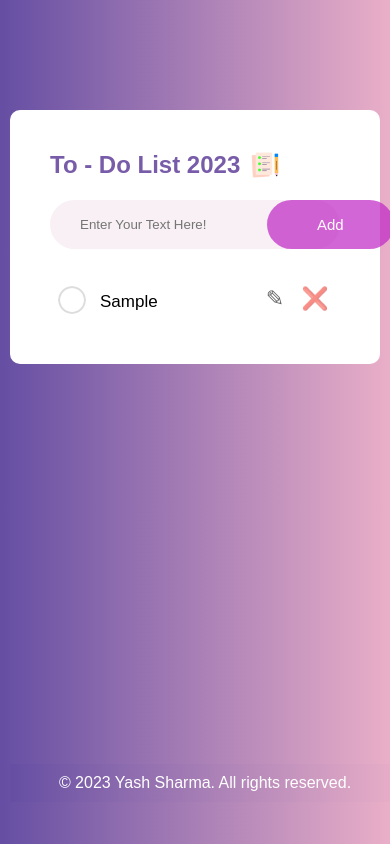
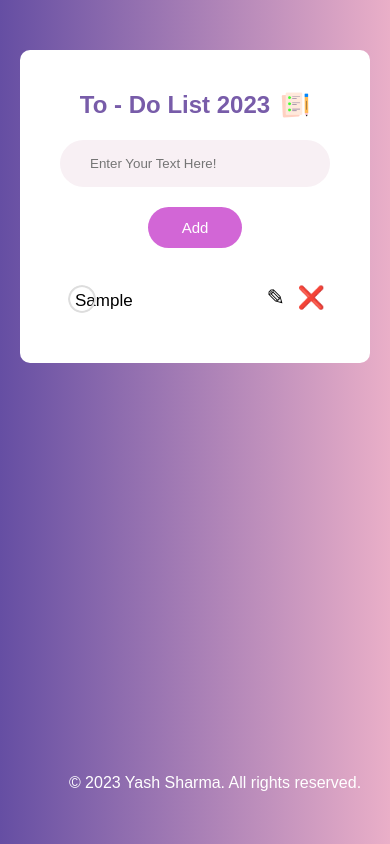
Before and after one commit to CodeWithYashp/Todo-List, a plain HTML site: page index.html in a window 390 px wide. Both pictures are taken after typing "Sample" into the empty fields and a click on the button "Add". Drawn offline with Linux system fonts and the light colour scheme.

Commit message:
updated styles

```diff
--- a/style.css
+++ b/style.css
@@ -8,14 +8,17 @@
 body {
     display: flex;
     flex-direction: column;
-    min-height: 100vh;
+    height: 100vh;
     margin: 0;
 }
 
+html {
+    height: 100%;
+}
+
 .container {
-
     width: 100%;
-    min-height: 100vh;
+    height: 100%;
     background: linear-gradient(to right, #654ea3, #eaafc8);
     padding: 10px;
     flex: 1;
@@ -26,12 +29,10 @@ body {
 .todoApp {
     width: 100%;
     max-width: 540px;
-    margin: 100%;
+    margin: 100px auto 20px;
     background: #fff;
-    margin: 100px auto 20px;
     padding: 40px;
     border-radius: 10px;
-
 }
 
 .todoApp h2 {
@@ -50,19 +51,20 @@ body {
     display: flex;
     align-items: center;
     justify-content: space-between;
-    background: #f8f0f4;
     border-radius: 30px;
     padding-left: 20px;
     margin-bottom: 25px;
+    position: relative;
 }
 
 input {
-    flex: 1;
     border: none;
     outline: none;
-    background: transparent;
-    padding: 10px;
+    background: #f8f0f4;
     font-weight: 14px;
+    border-radius: 30px;
+    padding: 16px 50px;
+    width: 100%;
 }
 
 button {
@@ -76,21 +78,21 @@ button {
     color: white;
     opacity: 0.7;
     transition: 0.3s;
+    position: absolute;
+    right: 0;
 }
 
 button:hover {
     opacity: 1;
 }
 
-
 ul li {
-
+    position: relative;
     list-style: none;
     font-size: 17px;
     padding: 18px 8px 12px 50px;
     user-select: none;
     cursor: pointer;
-    position: relative;
 }
 
 ul li::before {
@@ -117,36 +119,6 @@ ul li.checked::before {
 
 ul li span {
     position: absolute;
-    right: 0;
-    top: 5px;
-    width: 40px;
-    height: 40px;
-    font-size: 22px;
-    line-height: 40px;
-    text-align: center;
-    /* color: #555; */
-    border-radius: 50%;
-    opacity: 0.6;
-    transition: 0.3s;
-}
-
-ul li span:hover {
-    background-color: #dec1de;
-    opacity: 1;
-}
-
-
-ul li {
-    position: relative;
-    list-style: none;
-    font-size: 17px;
-    padding: 18px 8px 12px 50px;
-    user-select: none;
-    cursor: pointer;
-}
-
-ul li span {
-    position: absolute;
     top: 5px;
     font-size: 22px;
     line-height: 40px;
@@ -164,7 +136,6 @@ ul li span.delete {
 footer {
     text-align: center;
     padding: 10px;
-    background: linear-gradient(to right, #654ea3, #eaafc8);
     color: #fff;
     position: absolute;
     bottom: 5%;
@@ -177,3 +148,61 @@ footer {
     overflow-y: auto;
     max-height: 250px;
 }
+
+@media only screen and (min-width: 300px) and (max-width: 767px) {
+
+    button {
+        position: initial;
+        width: 35%;
+        margin: auto;
+        margin-top: 10px;
+        display: block;
+        padding: 12px 10px;
+    }
+
+    .container {
+        padding: 0px 20px;
+        height: 100%;
+    }
+
+    .todoApp {
+        margin: 50px auto 20px;
+    }
+
+    .todoApp h2 {
+        justify-content: center;
+        margin-bottom: 20px;
+        /* Reduced margin for better mobile display */
+    }
+
+    .row {
+        padding-left: 0px;
+        flex-direction: column;
+        /* Stack input and button vertically on small screens */
+        align-items: center;
+    }
+
+    input {
+        padding: 16px 30px;
+        margin-bottom: 10px;
+        /* Added margin to separate input and button */
+    }
+
+    ul li {
+        padding: 18px 8px 12px 15px;
+        /* Adjusted padding for better mobile display */
+    }
+
+    footer {
+        background: transparent;
+        width: 100%;
+        text-align: center;
+    }
+
+    footer p {
+        margin-left: 0;
+        /* Reset margin for mobile display */
+        margin-top: 5px;
+        /* Added margin to separate text from the edge */
+    }
+}
```
